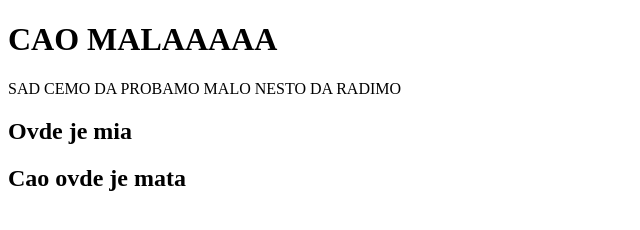
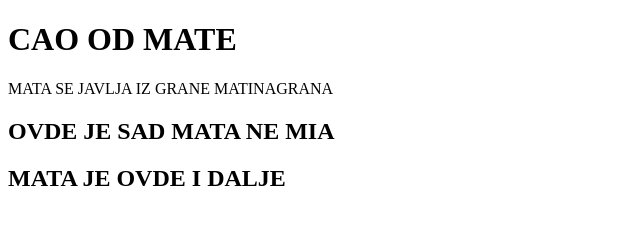
Before and after one commit to princeps1/PROBA, a plain HTML site: page index.html in a window 1280 px wide. Shown: the whole page, without its empty margins (0-640 px from the left). Drawn offline with Linux system fonts and the light colour scheme.

Commit message:
mata dodao promene na njegovoj grani opet

```diff
--- a/index.html
+++ b/index.html
@@ -6,9 +6,9 @@
     <title>Document</title>
   </head>
   <body>
-    <h1>CAO MALAAAAA</h1>
-    <p>SAD CEMO DA PROBAMO MALO NESTO DA RADIMO</p>
-    <h2>Ovde je mia</h2>
-    <h2>Cao ovde je mata</h2>
+    <h1>CAO OD MATE</h1>
+    <p>MATA SE JAVLJA IZ GRANE MATINAGRANA</p>
+    <h2>OVDE JE SAD MATA NE MIA</h2>
+    <h2>MATA JE OVDE I DALJE</h2>
   </body>
 </html>
```
